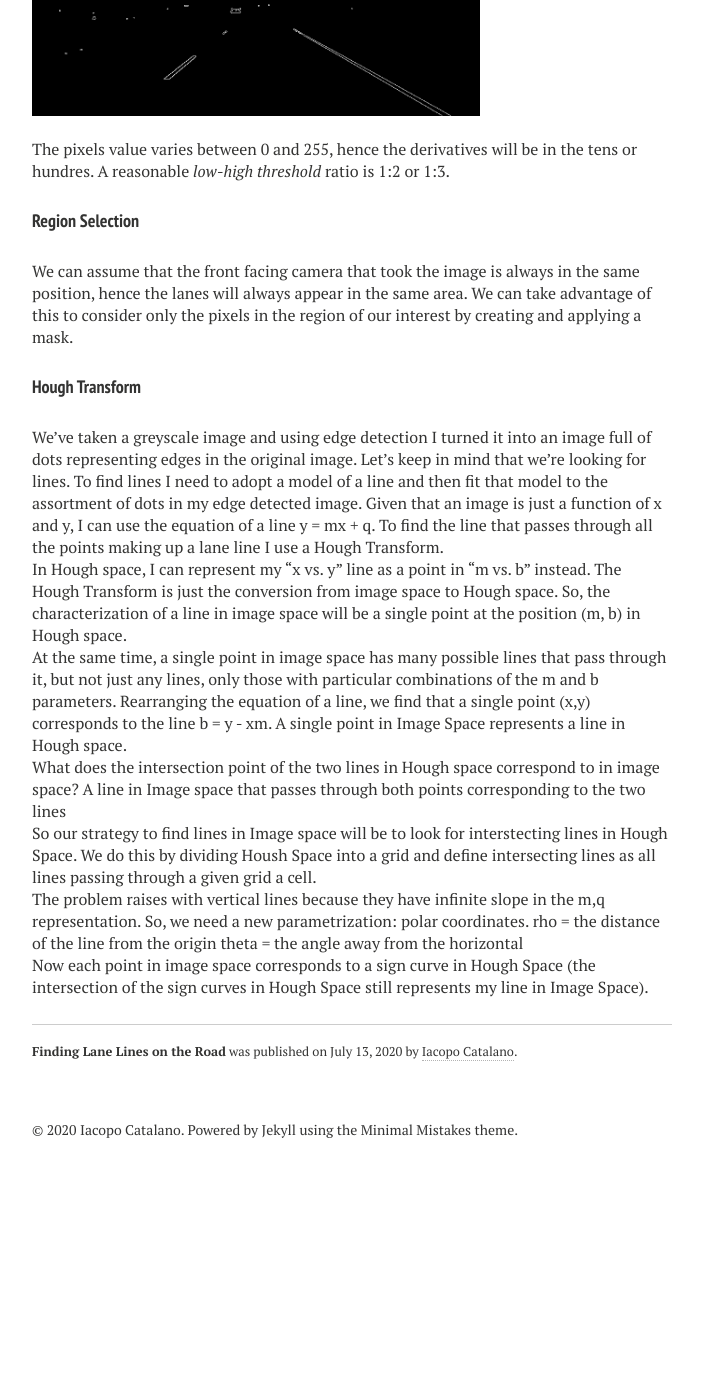
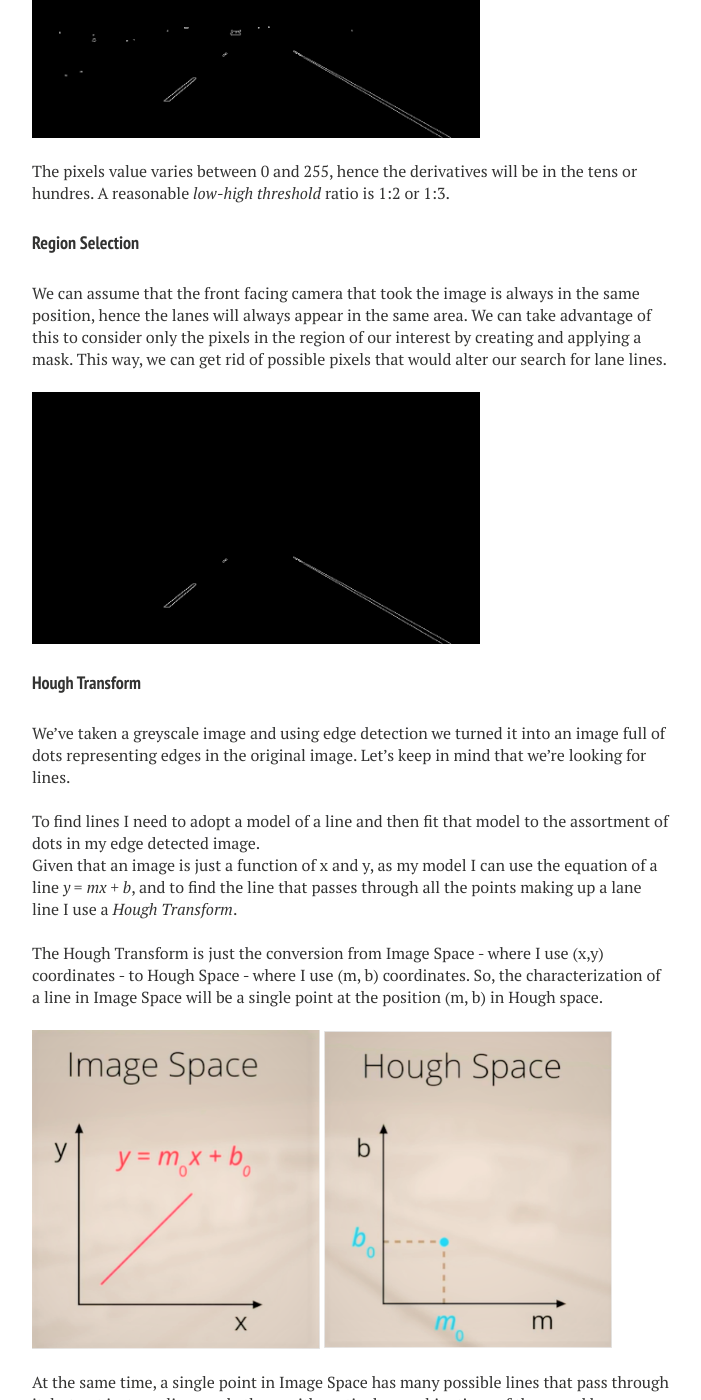
Before and after one commit to IacopomC/iacopomc.github.io, a Jekyll site: the page built from _posts/2020-07-13-lane-finding.md, in a window 1280 px wide and 1400 px high, scrolled down 3227 px. Shown: the whole window, without its empty margins (288-989 px from the left). Built offline with Jekyll 4.4.1, drawn with Linux system fonts in a browser that asks for light colours; nearby versions of some CDN libraries; our own code applies the rules of GitHub Pages for plain Markdown files; before the commit the page ends 4415 px from its top, so only the background shows below that; some of the changed text lies outside the part shown.

Commit message:
Add images to Hough Section

```diff
--- a/_posts/2020-07-13-lane-finding.md
+++ b/_posts/2020-07-13-lane-finding.md
@@ -63,6 +63,7 @@ That's when we can finally isolate the white pixels of the lanes by defining a t
 <img src="{{ site.url }}/assets/images/lane-finding-project/highlighted_img.jpg" width="70%">
 
 #### Canny Edge Operator
+
 Looking at a grayscale image I see bright points, dark points and all the gray area in between. Rapid changes in brightness are where we find the edges.
 <br/>
 
@@ -83,7 +84,7 @@ The brightness of each pixel corresponds to the magnitude of the gradient at tha
 
 <br/>
 
-We select a *high threshold* first, and we keep only those pixels whose value is above this level. Next, the pixels with value between the *high threshold* and the *low threshold* as long as they're connected with strong edges.
+We make use of a *high* and *low threshold*. At first, we select a *high threshold* and we keep only those pixels whose value is above this level. Next, the pixels with value between the *high threshold* and the *low threshold* are included as long as they're connected with strong edges.
 
 <br/>
 
@@ -99,23 +100,49 @@ The pixels value varies between 0 and 255, hence the derivatives will be in the
 
 #### Region Selection
 
-We can assume that the front facing camera that took the image is always in the same position, hence the lanes will always appear in the same area. We can take advantage of this to consider only the pixels in the region of our interest by creating and applying a mask.
+We can assume that the front facing camera that took the image is always in the same position, hence the lanes will always appear in the same area. We can take advantage of this to consider only the pixels in the region of our interest by creating and applying a mask. This way, we can get rid of possible pixels that would alter our search for lane lines.
+
+<br/>
+
+<img src="{{ site.url }}/assets/images/lane-finding-project/masked_img.jpg" width="70%">
 
 #### Hough Transform
 
-We've taken a greyscale image and using edge detection I turned it into an image full of dots representing edges in the original image. Let's keep in mind that we're looking for lines. To find lines I need to adopt a model of a line and then fit that model to the assortment of dots in my edge detected image. Given that an image is just a function of x and y, I can use the equation of a line y = mx + q. To find the line that passes through all the points making up a lane line I use a Hough Transform.
+We've taken a greyscale image and using edge detection we turned it into an image full of dots representing edges in the original image. Let's keep in mind that we're looking for lines.
 
-In Hough space, I can represent my "x vs. y" line as a point in "m vs. b" instead. The Hough Transform is just the conversion from image space to Hough space. So, the characterization of a line in image space will be a single point at the position (m, b) in Hough space.
+<br/>
 
-At the same time, a single point in image space has many possible lines that pass through it, but not just any lines, only those with particular combinations of the m and b parameters. Rearranging the equation of a line, we find that a single point (x,y) corresponds to the line b = y - xm. A single point in Image Space represents a line in Hough space.
+To find lines I need to adopt a model of a line and then fit that model to the assortment of dots in my edge detected image.
+<br/>
+
+Given that an image is just a function of x and y, as my model I can use the equation of a line *y = mx + b*, and to find the line that passes through all the points making up a lane line I use a *Hough Transform*.
+
+<br/>
+
+The Hough Transform is just the conversion from Image Space - where I use (x,y) coordinates - to Hough Space - where I use (m, b) coordinates. So, the characterization of a line in Image Space will be a single point at the position (m, b) in Hough space.
+
+<br/>
+
+<img src="{{ site.url }}/assets/images/lane-finding-post/image_space.PNG" width="45%">
+<img src="{{ site.url }}/assets/images/lane-finding-post/hough_space.PNG" width="45%">
+
+<br/>
+
+At the same time, a single point in Image Space has many possible lines that pass through it, but not just any lines, only those with particular combinations of the m and b parameters. Rearranging the equation of a line, we find that a single point (x,y) corresponds to the line *b = y - xm*. A single point in Image Space represents a line in Hough space.
+
+<br/>
 
 What does the intersection point of the two lines in Hough space correspond to in image space?
-A line in Image space that passes through both points corresponding to the two lines
+A line in Image space that passes through both points corresponding to the two lines.
 
-So our strategy to find lines in Image space will be to look for interstecting lines in Hough Space. We do this by dividing Housh Space into a grid and define intersecting lines as all lines passing through a given grid a cell.
+<br/>
 
-The problem raises with vertical lines because they have infinite slope in the m,q representation. So, we need a new parametrization: polar coordinates.
-rho = the distance of the line from the origin
-theta = the angle away from the horizontal
+So our strategy to find lines in Image Space will be to look for many intersecting lines in Hough Space, because it means we have found a collection of points in Image Space (each line in Hough Space is a point in Image Space) that belong to the same line (in Image Space). How do we do that? By dividing the Hough Space into a grid and define intersecting lines as all lines passing through a given grid cell.
 
-Now each point in image space corresponds to a sign curve in Hough Space (the intersection of the sign curves in Hough Space still represents my line in Image Space).
+<br/>
+
+The problem raises with vertical lines because they have infinite slope in the (m,b) representation. So, we need a new parametrization: *polar coordinates*, where
+- rho = the distance of the line from the origin
+- theta = the angle away from the horizontal
+
+Now each point in Image Space corresponds to a sign curve in Hough Space but the intersection of the sign curves in Hough Space still represents my line in Image Space.
```
Also changed, not shown: assets/images/lane-finding-post/hough_space.PNG (added), assets/images/lane-finding-post/image_space.PNG (added).
